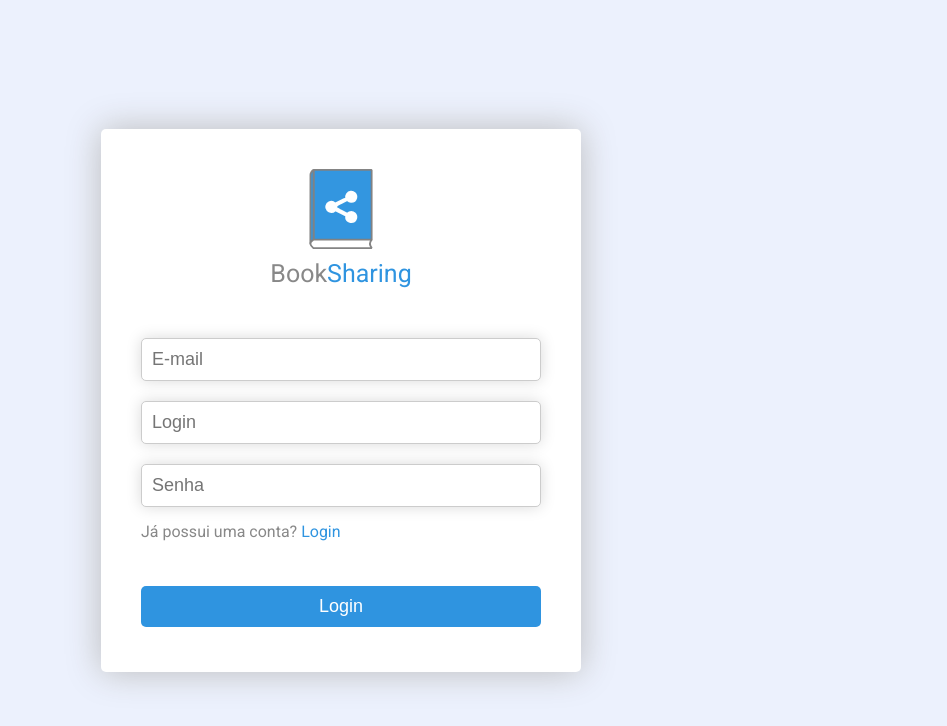
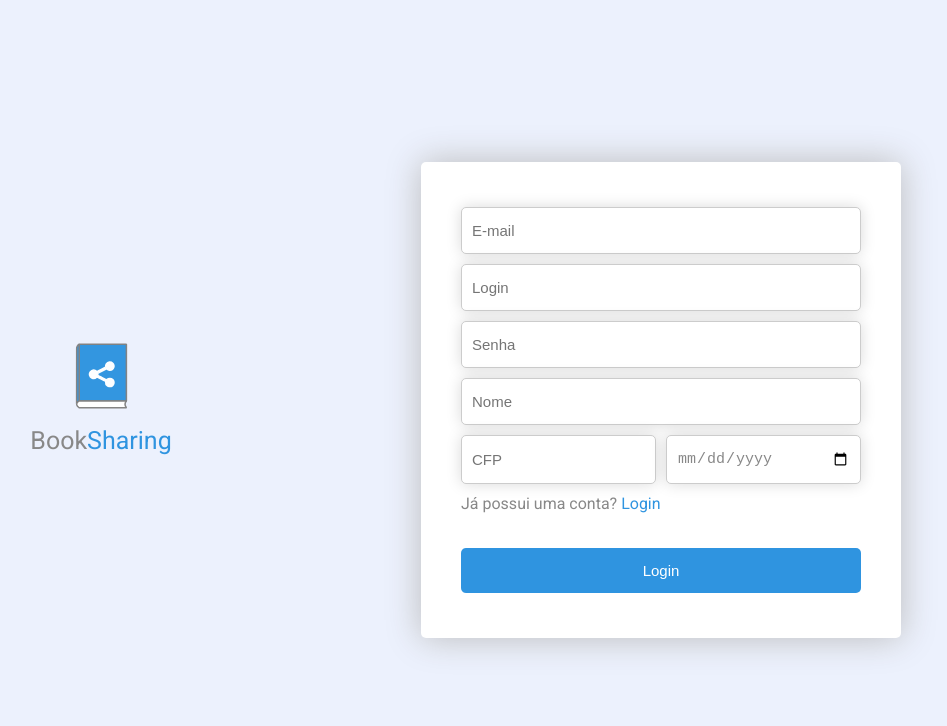
Before and after one commit to rainanDeveloper/bookSharing, a React (Create React App) app in the folder frontend/: page /SignUp in a window 1280 px wide. Shown: the top 726 px of the page, without its empty margins (299-1246 px from the left). Built offline with nearby package versions, Linux system fonts and the light colour scheme.

Commit message:
Layout improved

```diff
--- a/frontend/src/App.css
+++ b/frontend/src/App.css
@@ -75,8 +75,9 @@ input {
   margin: 5px 0;
   font-size: 15px;
   color: #888;
-  font-size: 18px;
+  font-size: 15px;
   box-shadow: 0 0 15px rgba(0, 0, 0, 0.15);
+  line-height: 25px;
 }
 
 button {
@@ -89,10 +90,17 @@ button {
   background-color: #2f94e0;
   border-radius: 5px;
   font-size: 15px;
-  font-size: 18px;
+  font-size: 15px;
+  line-height: 25px;
   transition: filter ease-in-out 0.2s;
 }
 
 button:hover{
   filter: brightness(130%)
 }
+
+.input-group {
+  display: grid;
+  grid-template-columns: 1fr 1fr;
+  grid-gap: 10px;
+}
--- a/frontend/src/components/Login/index.js
+++ b/frontend/src/components/Login/index.js
@@ -1,18 +1,21 @@
 import React from 'react';
 import ReactDOM from 'react-dom';
+import {Link} from 'react-router-dom'
 import './styles.css'
 import logo from '../../logo.svg'
 
 function Login() {
     return (
+      <div className="Login">
         <div className="LoginForm">
           <h1 className="projectTitle"><img src={logo} alt=""/><p>Book<span>Sharing</span></p></h1>
           <form>
             <input placeholder="Login"/>
             <input type="password" placeholder="Senha"/>
-          <p>Não tem uma conta? <a href="/SignUp">Cadastre-se</a></p>
+            <p>Não tem uma conta? <Link to="/SignUp">Cadastre-se</Link></p>
             <button className="loginButton">Login</button>
           </form>
+        </div>
       </div>
     );
   }
--- a/frontend/src/components/Login/styles.css
+++ b/frontend/src/components/Login/styles.css
@@ -22,7 +22,7 @@ div.LoginForm .projectTitle {
 
 
 div.LoginForm input + input {
-    margin-top: 15px;
+    margin-top: 5px;
 }
 
 div.LoginForm p {
@@ -30,5 +30,5 @@ div.LoginForm p {
 }
 
 .loginButton {
-    margin-top: 35px;
+    margin-top: 25px;
 }
--- a/frontend/src/components/SignUp/index.js
+++ b/frontend/src/components/SignUp/index.js
@@ -1,19 +1,29 @@
 import React from 'react';
+import {Link} from 'react-router-dom'
 import ReactDOM from 'react-dom';
 import './styles.css'
 import logo from '../../logo.svg'
 
 function Login() {
     return (
+      <div className="SignUp">
+        <section>
+          <h1 className="projectTitle"><img src={logo} alt=""/><p>Book<span>Sharing</span></p></h1>
+        </section>
         <div className="LoginForm">
-        <h1 className="projectTitle"><img src={logo} alt=""/><p>Book<span>Sharing</span></p></h1>
           <form>
             <input placeholder="E-mail"/>
             <input placeholder="Login"/>
             <input type="password" placeholder="Senha"/>
-          <p>Já possui uma conta? <a href="/">Login</a></p>
+            <input placeholder="Nome"/>
+            <div className="input-group">
+              <input placeholder="CFP"/>
+              <input type="date"/>
+            </div>
+            <p>Já possui uma conta? <Link to="/">Login</Link></p>
             <button className="loginButton">Login</button>
           </form>
+        </div>
       </div>
     );
   }
--- a/frontend/src/components/SignUp/styles.css
+++ b/frontend/src/components/SignUp/styles.css
@@ -0,0 +1,29 @@
+.SignUp {
+    display: flex;
+    flex-direction: row;
+    justify-content: space-between;
+    width: 100%;
+    max-width: 1120px;
+}
+
+
+.SignUp section {
+    display: flex;
+    justify-content: center;
+    align-items: center;
+    width: 80%;
+}
+
+.projectTitle img {
+    width: 65px;
+}
+
+.input-group{
+    margin-top: 5px;
+}
+
+
+.input-group input {
+    line-height: 25px;
+    margin: 0 !important;
+  }
```
Lines whose indentation alone changed are shown as unchanged.
